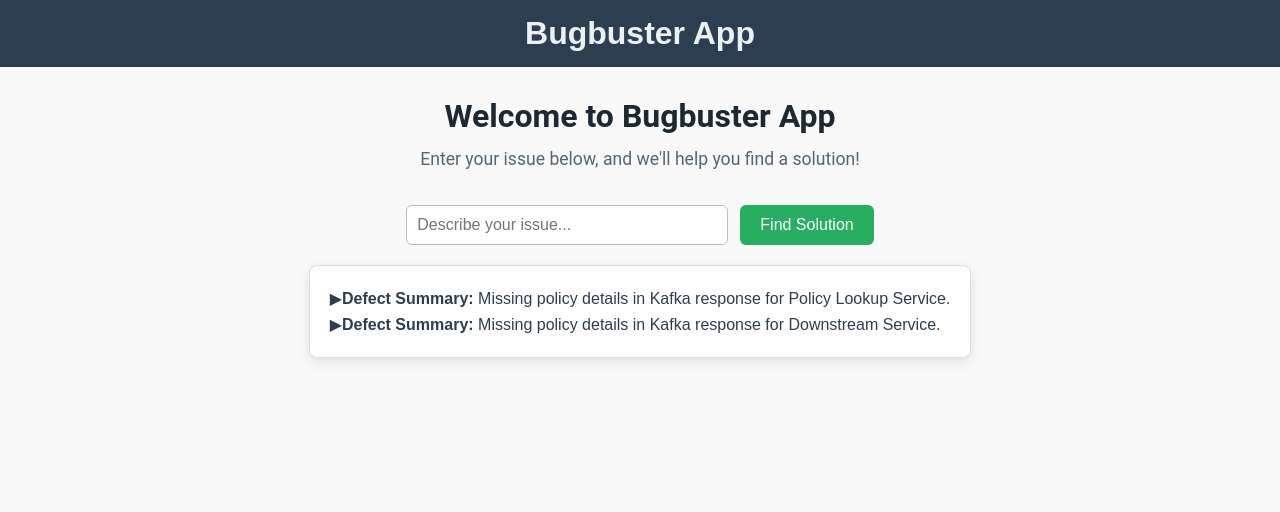
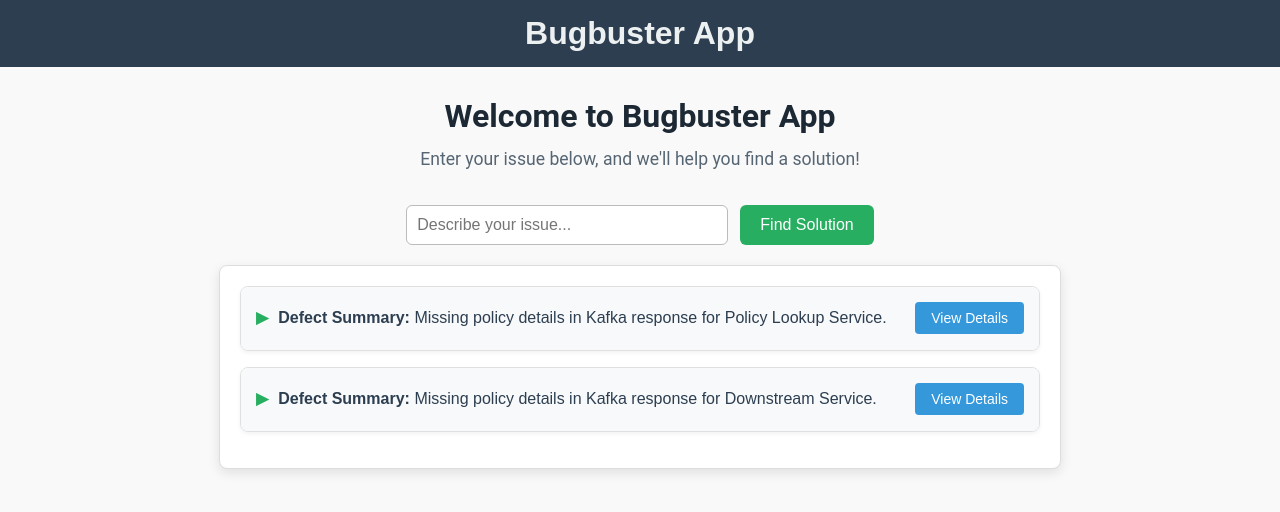
Before and after one commit to sanjay-bugbusters/bugbusters, a React (Create React App) app in the folder frontend_final/: page / in a window 1280 px wide. Both pictures are taken after a click on the button "Find Solution". Shown: the top 512 px of the page. Built offline with nearby package versions, Linux system fonts and the light colour scheme.

Commit message:
Added changes for multiple defects

```diff
--- a/frontend_final/src/components/Main/main.css
+++ b/frontend_final/src/components/Main/main.css
@@ -84,6 +84,8 @@
   box-shadow: 0 4px 12px rgba(0, 0, 0, 0.1);
   animation: fadeIn 0.5s ease-in-out;
   color: #2c3e50;
+  width: 100%;
+  max-width: 800px;
 }
 
 .response-container h3 {
@@ -109,12 +111,98 @@
   color: #2c3e50;
 }
 
+/* Defect Item Styling */
+.defect-item {
+  border: 1px solid #e0e0e0;
+  border-radius: 8px;
+  margin-bottom: 16px;
+  box-shadow: 0 2px 4px rgba(0, 0, 0, 0.05);
+  overflow: hidden;
+  transition: box-shadow 0.3s ease;
+}
+
+.defect-item:hover {
+  box-shadow: 0 4px 8px rgba(0, 0, 0, 0.1);
+}
+
+/* Defect Summary Styling */
+.defect-summary {
+  display: flex;
+  justify-content: space-between;
+  align-items: center;
+  padding: 15px;
+  background-color: #f8f9fa;
+  cursor: pointer;
+  border-bottom: 1px solid transparent;
+  transition: background-color 0.2s ease;
+}
+
+.summary-content {
+  display: flex;
+  align-items: center;
+  flex: 1;
+}
+
+.defect-summary:hover {
+  background-color: #eef2f7;
+}
+
+/* Toggle Icon Styling */
+.toggle-icon {
+  display: inline-block;
+  margin-right: 10px;
+  color: #27ae60;
+  font-weight: bold;
+  transition: transform 0.2s ease;
+}
+
+.toggle-icon.expanded {
+  transform: rotate(0deg);
+}
+
+/* Summary Text Styling */
+.summary-text {
+  font-size: 16px;
+  color: #2c3e50;
+}
+
+/* Detail View Button */
+.detail-view-btn {
+  padding: 8px 16px;
+  font-size: 14px;
+  color: #fff;
+  background-color: #3498db;
+  border: none;
+  border-radius: 4px;
+  cursor: pointer;
+  transition: background-color 0.2s ease;
+}
+
+.detail-view-btn:hover {
+  background-color: #2980b9;
+}
+
+/* Defect Details Styling */
+.defect-details {
+  padding: 20px;
+  background-color: #fff;
+  border-top: 1px solid #e0e0e0;
+  animation: slideDown 0.3s ease-out;
+}
+
+/* Accuracy Section Styling */
 .accuracy-section {
-  padding: 10px 15px;
+  padding: 15px;
   background-color: #f8f9fa;
   border-radius: 6px;
-  margin-bottom: 15px;
+  margin-bottom: 20px;
   border-left: 4px solid #27ae60;
+}
+
+.accuracy-label {
+  font-weight: bold;
+  margin-bottom: 8px;
+  color: #2c3e50;
 }
 
 .accuracy-bar-container {
@@ -136,3 +224,46 @@
   font-weight: bold;
   font-size: 0.75rem;
 }
+
+/* Analysis Section Styling */
+.analysis {
+  padding: 5px 0;
+}
+
+.analysis strong {
+  display: block;
+  margin-bottom: 10px;
+  font-size: 18px;
+  color: #2c3e50;
+}
+
+/* Animation for sliding down effect */
+@keyframes slideDown {
+  from {
+    opacity: 0;
+    transform: translateY(-10px);
+  }
+
+  to {
+    opacity: 1;
+    transform: translateY(0);
+  }
+}
+
+/* Animation for fading in effect */
+@keyframes fadeIn {
+  from {
+    opacity: 0;
+  }
+
+  to {
+    opacity: 1;
+  }
+}
+
+/* Fallback Message Styling */
+.fallback-message {
+  padding: 20px;
+  text-align: center;
+  color: #7f8c8d;
+}
--- a/frontend_final/src/components/Main/main.jsx
+++ b/frontend_final/src/components/Main/main.jsx
@@ -42,16 +42,25 @@ const Main = () => {
         {response.results && response.results.length > 0 ? (
           response.results.map((result, index) => (
             <div key={index} className="defect-item">
-              <div
-                className="defect-summary"
-                onClick={() => toggleExpand(index)}
+              <div className="defect-summary">
+                <div className="summary-content">
+                  <span
+                    className={`toggle-icon ${
+                      expandedIndex === index ? "expanded" : ""
+                    }`}
                   >
-                <span className="toggle-icon">
                     {expandedIndex === index ? "▼" : "▶"}
                   </span>
                   <span className="summary-text">
                     <strong>Defect Summary:</strong> {result.defectSummary}
                   </span>
+                </div>
+                <button
+                  className="detail-view-btn"
+                  onClick={() => toggleExpand(index)}
+                >
+                  {expandedIndex === index ? "Hide Details" : "View Details"}
+                </button>
               </div>
               {expandedIndex === index && (
                 <div className="defect-details">
```
Lines whose indentation alone changed are shown as unchanged.
